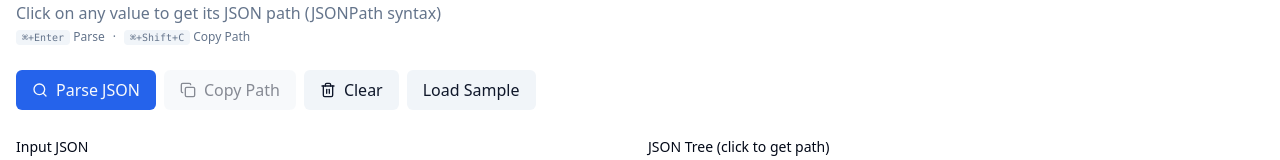
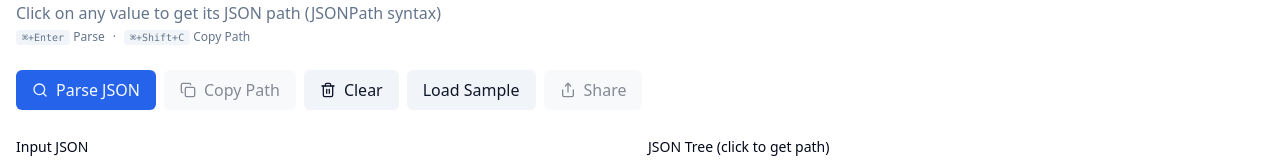
Before and after one commit to Root-kjh/json-tools, a React (Vite) app: page /path-finder in a window 1280 px wide. Shown: the part 140-300 px from the top of the page. Built offline with nearby package versions, Linux system fonts and the light colour scheme.

Commit message:
Add URL sharing to all converter pages
- ToTypeScript, ToCsv, ToSchema, PathFinder now have Share button
- Shared links auto-load JSON data on visit

```diff
--- a/src/pages/PathFinder.tsx
+++ b/src/pages/PathFinder.tsx
@@ -1,8 +1,9 @@
-import { useState, useCallback, useMemo } from 'react'
-import { CopyIcon, CheckIcon, Trash2Icon, SearchIcon, UploadIcon } from '../components/Icons'
+import { useState, useCallback, useMemo, useEffect } from 'react'
+import { CopyIcon, CheckIcon, Trash2Icon, SearchIcon, UploadIcon, ShareIcon, LinkIcon } from '../components/Icons'
 import { useFileDrop } from '../hooks/useFileDrop'
 import { useKeyboardShortcut } from '../hooks/useKeyboardShortcut'
 import { useSEO } from '../hooks/useSEO'
+import { useShareUrl } from '../hooks/useShareUrl'
 
 interface JsonNode {
   path: string
@@ -26,6 +27,18 @@ export function PathFinder() {
   const [selectedPath, setSelectedPath] = useState<string | null>(null)
   const [copied, setCopied] = useState(false)
   const [expandedPaths, setExpandedPaths] = useState<Set<string>>(new Set(['$']))
+  const [shareStatus, setShareStatus] = useState<'idle' | 'copied' | 'error'>('idle')
+
+  const { sharedData, shareUrl, isShared, clearShare } = useShareUrl()
+
+  useEffect(() => {
+    if (sharedData) {
+      setInput(sharedData)
+      try {
+        setParsedData(JSON.parse(sharedData))
+      } catch {}
+    }
+  }, [sharedData])
 
   const parseJson = useCallback(() => {
     if (!input.trim()) {
@@ -91,6 +104,19 @@ export function PathFinder() {
     }
     setInput(JSON.stringify(sample, null, 2))
   }, [])
+
+  const handleShare = useCallback(async () => {
+    if (!input.trim()) return
+    const result = await shareUrl(input)
+    setShareStatus(result.success ? 'copied' : 'error')
+    setTimeout(() => setShareStatus('idle'), 2000)
+  }, [input, shareUrl])
+
+  const handleClearShare = useCallback(() => {
+    clearShare()
+    setInput('')
+    setParsedData(null)
+  }, [clearShare])
 
   const toggleExpand = useCallback((path: string) => {
     setExpandedPaths(prev => {
@@ -271,7 +297,25 @@ export function PathFinder() {
         >
           Load Sample
         </button>
+        <button
+          onClick={handleShare}
+          disabled={!input.trim()}
+          className="px-4 py-2 bg-secondary text-secondary-foreground rounded-md hover:bg-secondary/80 transition-colors flex items-center gap-2 disabled:opacity-50 disabled:cursor-not-allowed"
+        >
+          {shareStatus === 'copied' ? <LinkIcon className="h-4 w-4" /> : <ShareIcon className="h-4 w-4" />}
+          {shareStatus === 'copied' ? 'Link Copied!' : 'Share'}
+        </button>
       </div>
+
+      {isShared && (
+        <div className="p-4 bg-blue-500/10 border border-blue-500/20 rounded-md text-foreground flex items-center justify-between">
+          <div className="flex items-center gap-2">
+            <LinkIcon className="h-4 w-4 text-blue-500" />
+            <span className="text-sm">Loaded from shared link</span>
+          </div>
+          <button onClick={handleClearShare} className="text-sm text-muted-foreground hover:text-foreground">Clear</button>
+        </div>
+      )}
 
       {selectedPath && (
         <div className="p-4 bg-primary/10 border border-primary/20 rounded-md">
--- a/src/pages/ToCsv.tsx
+++ b/src/pages/ToCsv.tsx
@@ -1,8 +1,9 @@
-import { useState, useCallback, useMemo } from 'react'
-import { CopyIcon, CheckIcon, Trash2Icon, DownloadIcon, TableIcon, UploadIcon } from '../components/Icons'
+import { useState, useCallback, useMemo, useEffect } from 'react'
+import { CopyIcon, CheckIcon, Trash2Icon, DownloadIcon, TableIcon, UploadIcon, ShareIcon, LinkIcon } from '../components/Icons'
 import { useFileDrop } from '../hooks/useFileDrop'
 import { useKeyboardShortcut } from '../hooks/useKeyboardShortcut'
 import { useSEO } from '../hooks/useSEO'
+import { useShareUrl } from '../hooks/useShareUrl'
 
 type JsonArray = Record<string, unknown>[]
 
@@ -56,6 +57,13 @@ export function ToCsv() {
   const [output, setOutput] = useState('')
   const [error, setError] = useState<string | null>(null)
   const [copied, setCopied] = useState(false)
+  const [shareStatus, setShareStatus] = useState<'idle' | 'copied' | 'error'>('idle')
+
+  const { sharedData, shareUrl, isShared, clearShare } = useShareUrl()
+
+  useEffect(() => {
+    if (sharedData) setInput(sharedData)
+  }, [sharedData])
 
   const convert = useCallback(() => {
     if (!input.trim()) {
@@ -108,6 +116,19 @@ export function ToCsv() {
     ]
     setInput(JSON.stringify(sample, null, 2))
   }, [])
+
+  const handleShare = useCallback(async () => {
+    if (!input.trim()) return
+    const result = await shareUrl(input)
+    setShareStatus(result.success ? 'copied' : 'error')
+    setTimeout(() => setShareStatus('idle'), 2000)
+  }, [input, shareUrl])
+
+  const handleClearShare = useCallback(() => {
+    clearShare()
+    setInput('')
+    setOutput('')
+  }, [clearShare])
 
   const { isDragging, dragProps } = useFileDrop({
     onFileDrop: setInput,
@@ -174,7 +195,25 @@ export function ToCsv() {
         >
           Load Sample
         </button>
+        <button
+          onClick={handleShare}
+          disabled={!input.trim()}
+          className="px-4 py-2 bg-secondary text-secondary-foreground rounded-md hover:bg-secondary/80 transition-colors flex items-center gap-2 disabled:opacity-50 disabled:cursor-not-allowed"
+        >
+          {shareStatus === 'copied' ? <LinkIcon className="h-4 w-4" /> : <ShareIcon className="h-4 w-4" />}
+          {shareStatus === 'copied' ? 'Link Copied!' : 'Share'}
+        </button>
       </div>
+
+      {isShared && (
+        <div className="p-4 bg-blue-500/10 border border-blue-500/20 rounded-md text-foreground flex items-center justify-between">
+          <div className="flex items-center gap-2">
+            <LinkIcon className="h-4 w-4 text-blue-500" />
+            <span className="text-sm">Loaded from shared link</span>
+          </div>
+          <button onClick={handleClearShare} className="text-sm text-muted-foreground hover:text-foreground">Clear</button>
+        </div>
+      )}
 
       {error && (
         <div className="p-4 bg-destructive/10 border border-destructive/20 rounded-md text-destructive">
--- a/src/pages/ToSchema.tsx
+++ b/src/pages/ToSchema.tsx
@@ -1,8 +1,9 @@
-import { useState, useCallback, useMemo } from 'react'
-import { CopyIcon, CheckIcon, Trash2Icon, CodeIcon, UploadIcon } from '../components/Icons'
+import { useState, useCallback, useMemo, useEffect } from 'react'
+import { CopyIcon, CheckIcon, Trash2Icon, CodeIcon, UploadIcon, ShareIcon, LinkIcon } from '../components/Icons'
 import { useFileDrop } from '../hooks/useFileDrop'
 import { useKeyboardShortcut } from '../hooks/useKeyboardShortcut'
 import { useSEO } from '../hooks/useSEO'
+import { useShareUrl } from '../hooks/useShareUrl'
 import { jsonToSchema } from '../utils/jsonToSchema'
 
 export function ToSchema() {
@@ -18,6 +19,13 @@ export function ToSchema() {
   const [copied, setCopied] = useState(false)
   const [detectFormats, setDetectFormats] = useState(true)
   const [requiredByDefault, setRequiredByDefault] = useState(true)
+  const [shareStatus, setShareStatus] = useState<'idle' | 'copied' | 'error'>('idle')
+
+  const { sharedData, shareUrl, isShared, clearShare } = useShareUrl()
+
+  useEffect(() => {
+    if (sharedData) setInput(sharedData)
+  }, [sharedData])
 
   const convert = useCallback(() => {
     if (!input.trim()) {
@@ -69,6 +77,19 @@ export function ToSchema() {
     }
     setInput(JSON.stringify(sample, null, 2))
   }, [])
+
+  const handleShare = useCallback(async () => {
+    if (!input.trim()) return
+    const result = await shareUrl(input)
+    setShareStatus(result.success ? 'copied' : 'error')
+    setTimeout(() => setShareStatus('idle'), 2000)
+  }, [input, shareUrl])
+
+  const handleClearShare = useCallback(() => {
+    clearShare()
+    setInput('')
+    setOutput('')
+  }, [clearShare])
 
   const { isDragging, dragProps } = useFileDrop({
     onFileDrop: setInput,
@@ -124,6 +145,14 @@ export function ToSchema() {
         >
           Load Sample
         </button>
+        <button
+          onClick={handleShare}
+          disabled={!input.trim()}
+          className="px-4 py-2 bg-secondary text-secondary-foreground rounded-md hover:bg-secondary/80 transition-colors flex items-center gap-2 disabled:opacity-50 disabled:cursor-not-allowed"
+        >
+          {shareStatus === 'copied' ? <LinkIcon className="h-4 w-4" /> : <ShareIcon className="h-4 w-4" />}
+          {shareStatus === 'copied' ? 'Link Copied!' : 'Share'}
+        </button>
         <div className="flex items-center gap-4 ml-auto">
           <label className="flex items-center gap-2 text-sm text-muted-foreground cursor-pointer">
             <input
@@ -145,6 +174,16 @@ export function ToSchema() {
           </label>
         </div>
       </div>
+
+      {isShared && (
+        <div className="p-4 bg-blue-500/10 border border-blue-500/20 rounded-md text-foreground flex items-center justify-between">
+          <div className="flex items-center gap-2">
+            <LinkIcon className="h-4 w-4 text-blue-500" />
+            <span className="text-sm">Loaded from shared link</span>
+          </div>
+          <button onClick={handleClearShare} className="text-sm text-muted-foreground hover:text-foreground">Clear</button>
+        </div>
+      )}
 
       {error && (
         <div className="p-4 bg-destructive/10 border border-destructive/20 rounded-md text-destructive">
--- a/src/pages/ToTypeScript.tsx
+++ b/src/pages/ToTypeScript.tsx
@@ -1,8 +1,9 @@
-import { useState, useCallback, useMemo } from 'react'
-import { CopyIcon, CheckIcon, Trash2Icon, CodeIcon, UploadIcon } from '../components/Icons'
+import { useState, useCallback, useMemo, useEffect } from 'react'
+import { CopyIcon, CheckIcon, Trash2Icon, CodeIcon, UploadIcon, ShareIcon, LinkIcon } from '../components/Icons'
 import { useFileDrop } from '../hooks/useFileDrop'
 import { useKeyboardShortcut } from '../hooks/useKeyboardShortcut'
 import { useSEO } from '../hooks/useSEO'
+import { useShareUrl } from '../hooks/useShareUrl'
 
 function jsonToTypeScript(json: unknown, rootName: string = 'Root'): string {
   const interfaces: string[] = []
@@ -68,6 +69,15 @@ export function ToTypeScript() {
   const [error, setError] = useState<string | null>(null)
   const [copied, setCopied] = useState(false)
   const [rootName, setRootName] = useState('Root')
+  const [shareStatus, setShareStatus] = useState<'idle' | 'copied' | 'error'>('idle')
+
+  const { sharedData, shareUrl, isShared, clearShare } = useShareUrl()
+
+  useEffect(() => {
+    if (sharedData) {
+      setInput(sharedData)
+    }
+  }, [sharedData])
 
   const convert = useCallback(() => {
     if (!input.trim()) {
@@ -125,6 +135,24 @@ export function ToTypeScript() {
     setInput(JSON.stringify(sample, null, 2))
   }, [])
 
+  const handleShare = useCallback(async () => {
+    if (!input.trim()) return
+    const result = await shareUrl(input)
+    if (result.success) {
+      setShareStatus('copied')
+      setTimeout(() => setShareStatus('idle'), 2000)
+    } else {
+      setShareStatus('error')
+      setTimeout(() => setShareStatus('idle'), 3000)
+    }
+  }, [input, shareUrl])
+
+  const handleClearShare = useCallback(() => {
+    clearShare()
+    setInput('')
+    setOutput('')
+  }, [clearShare])
+
   const { isDragging, dragProps } = useFileDrop({
     onFileDrop: setInput,
   })
@@ -179,6 +207,14 @@ export function ToTypeScript() {
         >
           Load Sample
         </button>
+        <button
+          onClick={handleShare}
+          disabled={!input.trim()}
+          className="px-4 py-2 bg-secondary text-secondary-foreground rounded-md hover:bg-secondary/80 transition-colors flex items-center gap-2 disabled:opacity-50 disabled:cursor-not-allowed"
+        >
+          {shareStatus === 'copied' ? <LinkIcon className="h-4 w-4" /> : <ShareIcon className="h-4 w-4" />}
+          {shareStatus === 'copied' ? 'Link Copied!' : 'Share'}
+        </button>
         <div className="flex items-center gap-2 ml-auto">
           <label className="text-sm text-muted-foreground">Root name:</label>
           <input
@@ -190,6 +226,16 @@ export function ToTypeScript() {
           />
         </div>
       </div>
+
+      {isShared && (
+        <div className="p-4 bg-blue-500/10 border border-blue-500/20 rounded-md text-foreground flex items-center justify-between">
+          <div className="flex items-center gap-2">
+            <LinkIcon className="h-4 w-4 text-blue-500" />
+            <span className="text-sm">Loaded from shared link</span>
+          </div>
+          <button onClick={handleClearShare} className="text-sm text-muted-foreground hover:text-foreground">Clear</button>
+        </div>
+      )}
 
       {error && (
         <div className="p-4 bg-destructive/10 border border-destructive/20 rounded-md text-destructive">
```
